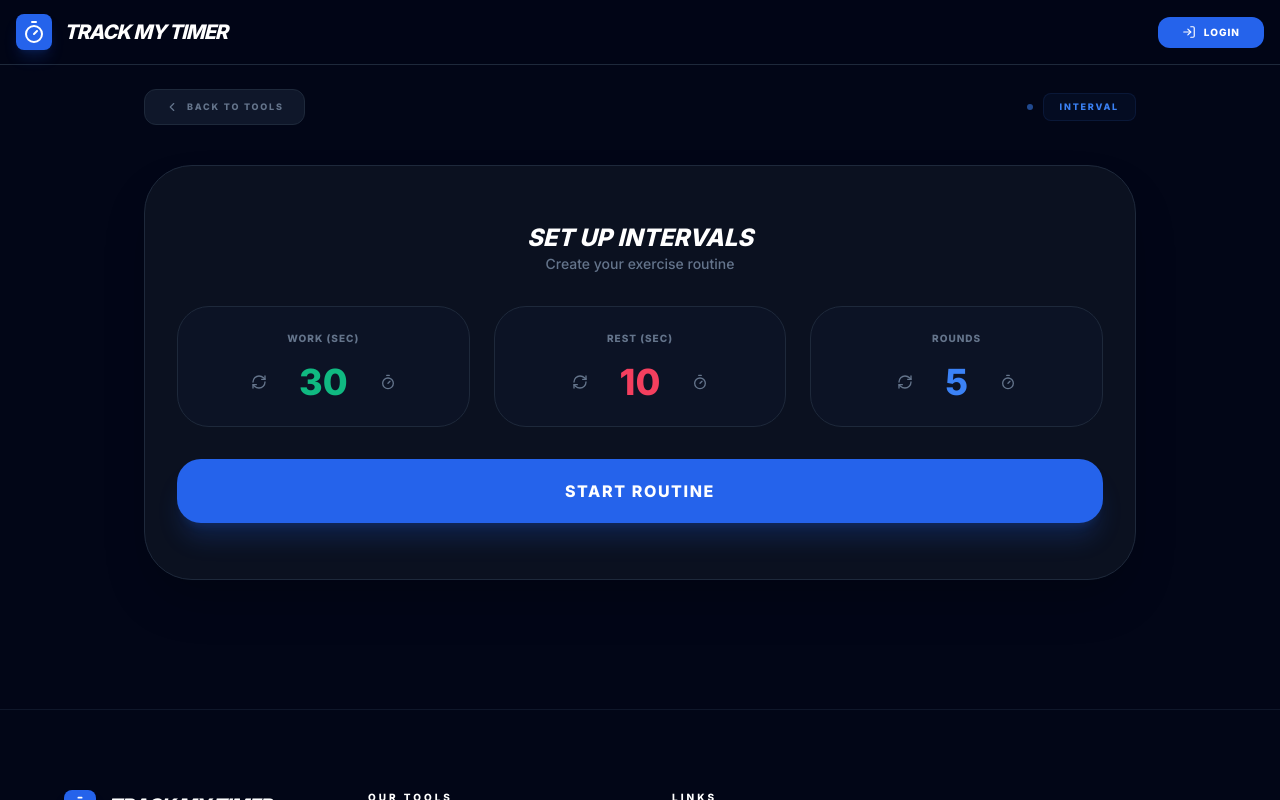
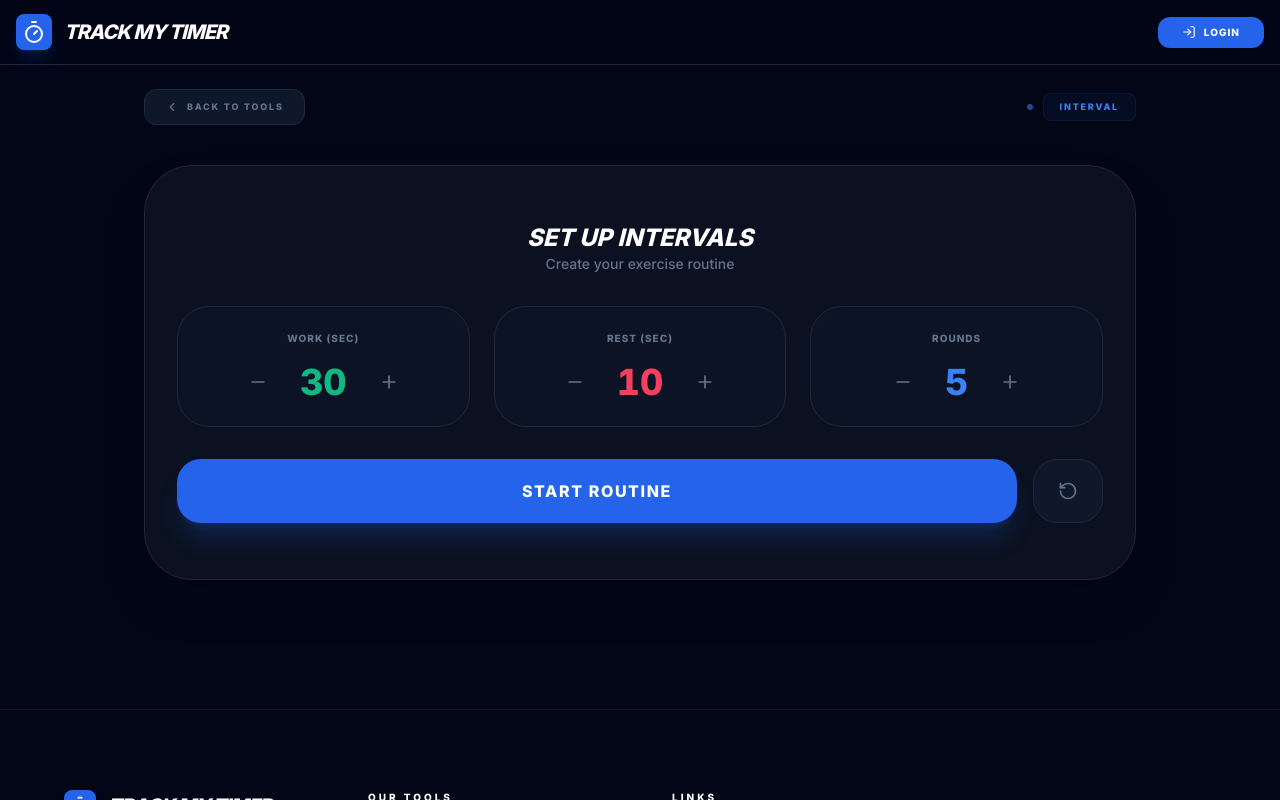
Before and after one commit to Parthajit/Track_New_Timer, a React (Vite) app: page / in a window 1280 px wide. Both pictures are taken after a click on the button "INTERVAL TIMER". Shown: the top 800 px of the page. Built offline with nearby package versions, Linux system fonts and the light colour scheme.

Commit message:
Update IntervalTimer.tsx

```diff
--- a/components/tools/IntervalTimer.tsx
+++ b/components/tools/IntervalTimer.tsx
@@ -1,6 +1,6 @@
 
 import React, { useState, useEffect, useRef, useCallback } from 'react';
-import { Play, Pause, RotateCcw, Timer, RefreshCw, Cloud } from 'lucide-react';
+import { Play, Pause, RotateCcw, Timer, RefreshCw, Cloud, Plus, Minus } from 'lucide-react';
 import { logTimerUsage } from '../../lib/supabase';
 
 interface IntervalTimerProps {
@@ -16,6 +16,13 @@ const IntervalTimer: React.FC<IntervalTimerProps> = ({ userId }) => {
   const [timeLeft, setTimeLeft] = useState(workTime);
   const [phase, setPhase] = useState<'work' | 'rest' | 'complete'>('work');
   const [isRunning, setIsRunning] = useState(false);
+
+  // Sync timeLeft with workTime when in setup mode
+  useEffect(() => {
+    if (!isRunning && phase === 'work' && currentRound === 1) {
+      setTimeLeft(workTime);
+    }
+  }, [workTime, isRunning, phase, currentRound]);
 
   const timerRef = useRef<number | null>(null);
   const audioCtxRef = useRef<AudioContext | null>(null);
@@ -102,12 +109,25 @@ const IntervalTimer: React.FC<IntervalTimerProps> = ({ userId }) => {
             <ConfigCard label="Rest (sec)" value={restTime} onChange={setRestTime} color="text-rose-500" />
             <ConfigCard label="Rounds" value={rounds} onChange={setRounds} color="text-blue-500" />
           </div>
-          <button
-            onClick={toggleTimer}
-            className="w-full py-5 bg-blue-600 hover:bg-blue-500 text-white font-black uppercase tracking-widest rounded-3xl transition-all shadow-xl shadow-blue-600/20 active:scale-95"
-          >
-            Start Routine
-          </button>
+          <div className="flex gap-4">
+            <button
+              onClick={toggleTimer}
+              className="flex-1 py-5 bg-blue-600 hover:bg-blue-500 text-white font-black uppercase tracking-widest rounded-3xl transition-all shadow-xl shadow-blue-600/20 active:scale-95"
+            >
+              Start Routine
+            </button>
+            <button
+              onClick={() => {
+                setWorkTime(30);
+                setRestTime(10);
+                setRounds(5);
+              }}
+              className="px-6 py-5 bg-slate-900 border border-slate-800 text-slate-500 hover:text-white rounded-3xl transition-all"
+              title="Reset to Defaults"
+            >
+              <RotateCcw className="w-5 h-5" />
+            </button>
+          </div>
         </div>
       ) : (
         <div className="flex flex-col items-center py-6">
@@ -144,9 +164,11 @@ const IntervalTimer: React.FC<IntervalTimerProps> = ({ userId }) => {
             </button>
             <button
               onClick={resetTimer}
-              className="px-8 flex items-center justify-center bg-slate-900 border border-slate-800 text-slate-400 hover:bg-slate-700 hover:text-white py-5 rounded-[1.5rem] transition-all"
+              className="px-8 flex items-center justify-center gap-2 bg-slate-900 border border-slate-800 text-slate-400 hover:bg-slate-700 hover:text-white py-5 rounded-[1.5rem] transition-all group"
+              title="Reset Timer"
             >
-              <RotateCcw className="w-6 h-6" />
+              <RotateCcw className="w-6 h-6 group-hover:rotate-[-90deg] transition-transform" />
+              <span className="text-xs font-black uppercase tracking-widest">Reset</span>
             </button>
           </div>
         </div>
@@ -159,12 +181,18 @@ const ConfigCard: React.FC<{ label: string, value: number, onChange: (v: number)
   <div className="bg-slate-900/50 border border-slate-800 p-6 rounded-[2rem] flex flex-col items-center gap-4">
     <span className="text-[10px] font-black text-slate-500 uppercase tracking-widest">{label}</span>
     <div className="flex items-center gap-6">
-      <button onClick={() => onChange(Math.max(1, value - 5))} className="p-2 hover:bg-slate-800 rounded-lg text-slate-500 transition-colors">
-        <RefreshCw className="w-4 h-4" />
+      <button
+        onClick={() => onChange(Math.max(1, value - (label === 'Rounds' ? 1 : 5)))}
+        className="p-2 hover:bg-slate-800 rounded-lg text-slate-500 hover:text-rose-500 transition-colors"
+      >
+        <Minus className="w-5 h-5" />
       </button>
-      <span className={`text-4xl font-black ${color}`}>{value}</span>
-      <button onClick={() => onChange(value + 5)} className="p-2 hover:bg-slate-800 rounded-lg text-slate-500 transition-colors">
-        <Timer className="w-4 h-4" />
+      <span className={`text-4xl font-black tabular-nums ${color}`}>{value}</span>
+      <button
+        onClick={() => onChange(value + (label === 'Rounds' ? 1 : 5))}
+        className="p-2 hover:bg-slate-800 rounded-lg text-slate-500 hover:text-emerald-500 transition-colors"
+      >
+        <Plus className="w-5 h-5" />
       </button>
     </div>
   </div>
```
